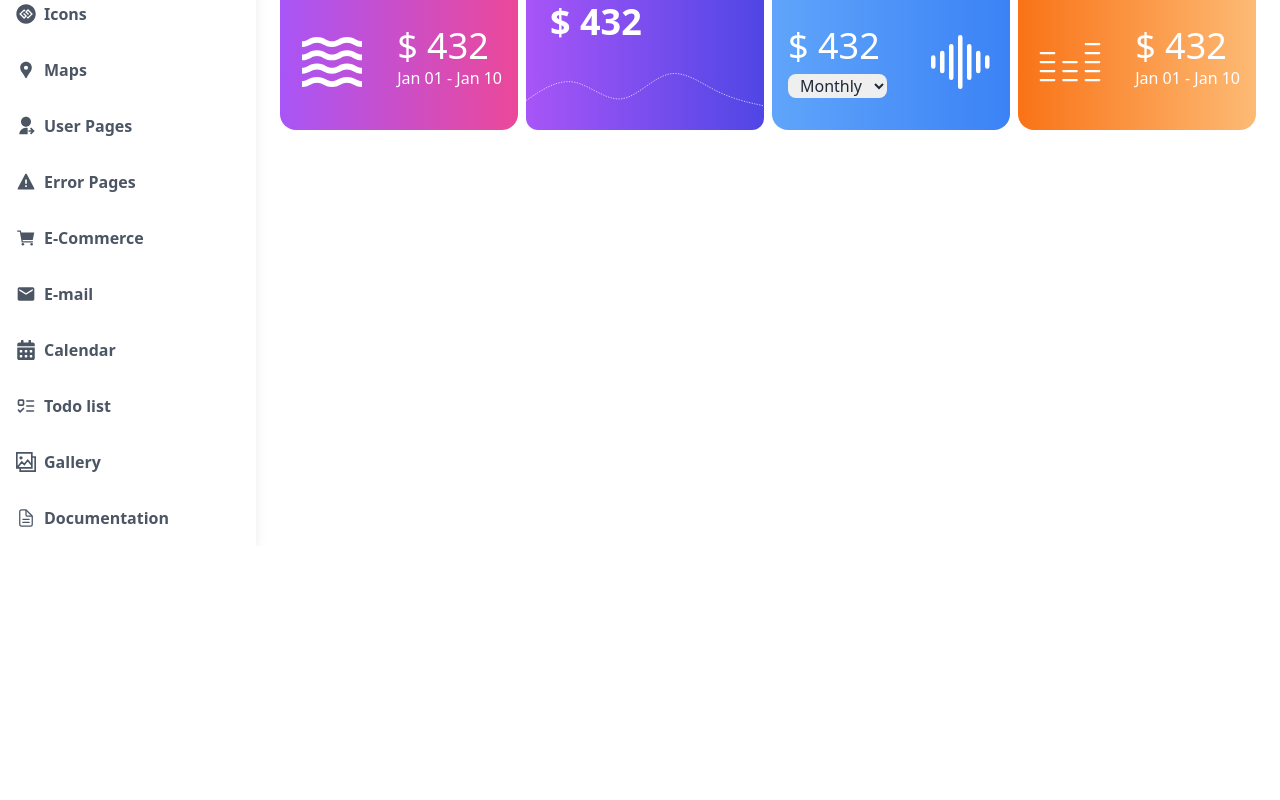
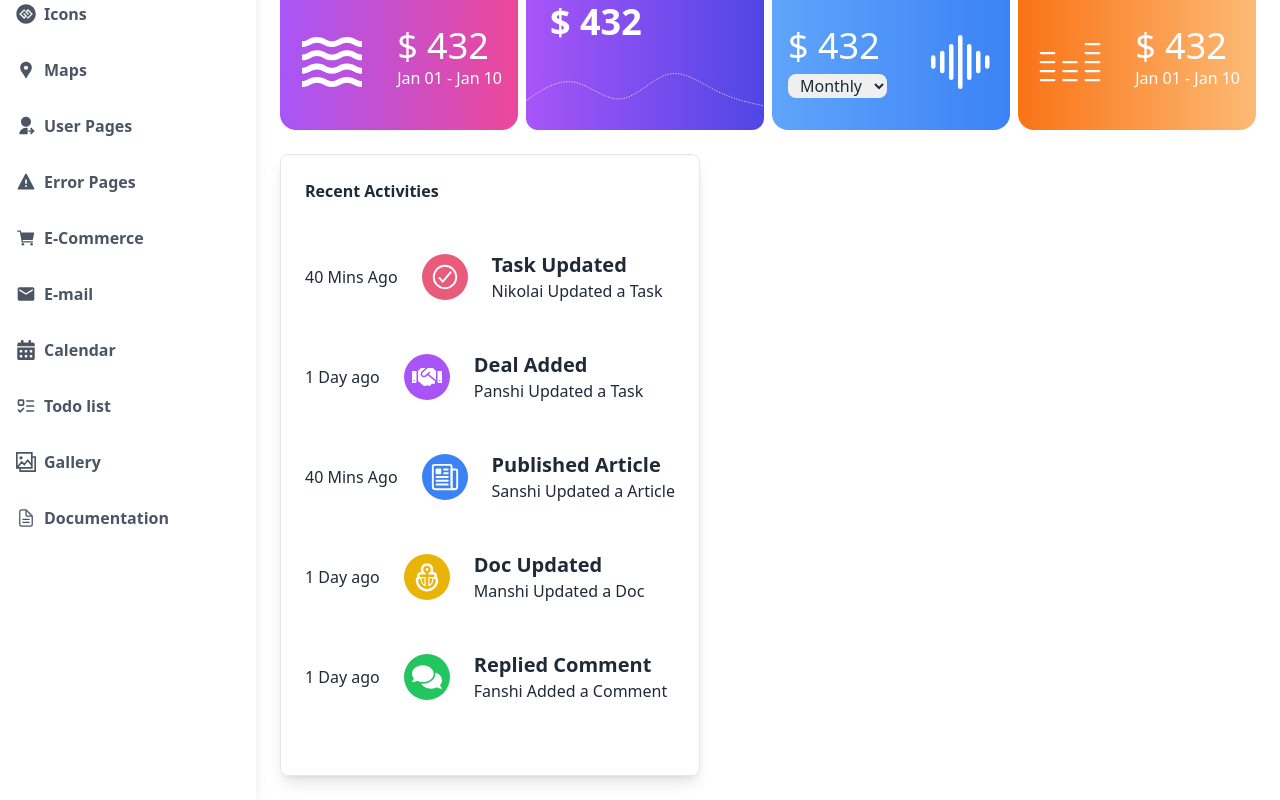
Before and after one commit to anasahammad/technogenix-dashboard, a React (Vite) app: page / in a window 1280 px wide. Shown: the part 686-1486 px from the top of the page. Before the commit the page ends 1232 px from the top, so only its background shows below. Built offline with nearby package versions, Linux system fonts and the light colour scheme.

Commit message:
recent activites section added

```diff
--- a/src/Dashboard.jsx
+++ b/src/Dashboard.jsx
@@ -5,6 +5,7 @@ import useTheme from "./hooks/useTheme";
 import { FaWallet } from "react-icons/fa";
 import { FaRegCircleCheck } from "react-icons/fa6";
 import CardSection from "./components/CardSection";
+import TableComponent from "./components/TableComponent";
 
 
 const activites = [
@@ -109,7 +110,7 @@ const Dashboard = () => {
             {/* card section */}
             <CardSection/>
             {/* Dashboard Table Section */}
-
+                <TableComponent/>
             <div>
 
             </div>
--- /dev/null
+++ b/src/components/TableComponent.jsx
@@ -0,0 +1,47 @@
+import { FaComments, FaHandshake } from "react-icons/fa";
+import { IoCheckmarkCircleOutline, IoNewspaperOutline } from "react-icons/io5";
+import { TiAnchorOutline } from "react-icons/ti";
+
+
+
+const activities = [
+    {time: "40 Mins Ago", icon: <IoCheckmarkCircleOutline />, title: "Task Updated", description: "Nikolai Updated a Task", iconBg : 'bg-[#E95B7B]'},
+
+    {time: "1 Day ago", icon: <FaHandshake />, title: "Deal Added", description: "Panshi Updated a Task", iconBg : 'bg-purple-500'},
+
+    {time: "40 Mins Ago", icon: <IoNewspaperOutline />, title: "Published Article", description: "Sanshi Updated a Article", iconBg : 'bg-blue-500'},
+
+    {time: "1 Day ago", icon: <TiAnchorOutline />, title: "Doc Updated", description: "Manshi Updated a Doc", iconBg : 'bg-yellow-500'},
+
+    {time: "1 Day ago", icon: <FaComments />, title: "Replied Comment", description: "Fanshi Added a Comment", iconBg : 'bg-green-500'},
+]
+const TableComponent = () => {
+    return (
+        <div className="flex ">
+            {/* left section */}
+            <div className="shadow-lg border p-6 rounded-lg">
+                <h4 className=" font-bold">Recent Activities</h4>
+
+                {
+                    activities.map((activity, idx)=> (
+                        <div key={idx} className="flex my-12 gap-6 items-center ">
+                    <p>{activity.time}</p>
+                    <div className="flex justify-center items-center gap-6">
+                        <div className={`text-3xl  text-white p-2 rounded-full ${activity.iconBg}`}>
+                        {activity.icon}
+                        </div>
+
+                        <div>
+                            <h2 className="text-xl font-semibold">{activity.title}</h2>
+                            <p>{activity.description}</p>
+                        </div>
+                    </div>
+                </div>
+                    ))
+                }
+            </div>
+        </div>
+    );
+};
+
+export default TableComponent;
```
